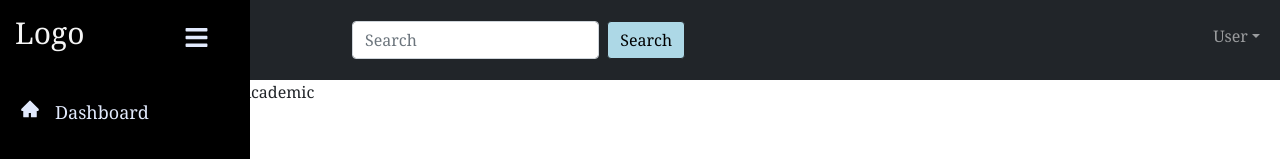
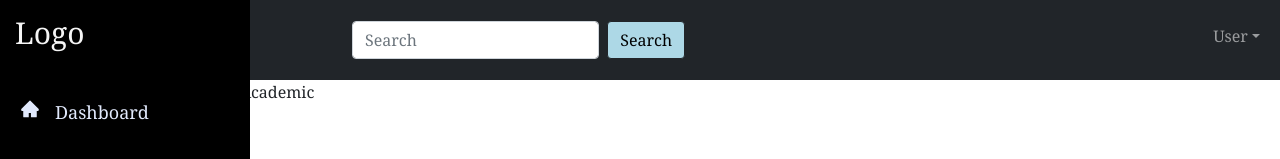
Before and after one commit to jannatsoftit/sms-react-frontend-002, a React (Vite) app: page /academic in a window 1280 px wide. Shown: the top 159 px of the page. Built offline with nearby package versions, Linux system fonts and the light colour scheme.

Commit message:
-fixing sidebar

```diff
--- a/src/Components/Sidebar.jsx
+++ b/src/Components/Sidebar.jsx
@@ -25,10 +25,6 @@ const Sidebar = ({ children }) => {
 
   const showSidebar = () => setSidebar(!sidebar);
 
-  const [isOpen, setIsOpen] = useState(true);
-
-  const toggle = () => setIsOpen(!isOpen);
-
   return (
     <>
       <div className='con'>
@@ -41,23 +37,9 @@ const Sidebar = ({ children }) => {
 
           <SidebarNav sidebar={sidebar}>
             <div className='sidebar_wrap'>
-              <div
-                style={{ width: isOpen ? '250px' : '50px' }}
-                className='sidebar'
-              >
+              <div className='sidebar'>
                 <div className='top_section'>
-                  <h1
-                    style={{ display: isOpen ? 'block' : 'none' }}
-                    className='logo'
-                  >
-                    Logo
-                  </h1>
-                  <div
-                    style={{ marginLeft: isOpen ? '100px' : '0px' }}
-                    className='bars'
-                  >
-                    <FaIcons.FaBars onClick={toggle} />
-                  </div>
+                  <h1 className='logo'>Logo</h1>
                 </div>
 
                 {/* <div className='navicon'>
--- a/src/Components/SubMenu.jsx
+++ b/src/Components/SubMenu.jsx
@@ -6,10 +6,6 @@ const SubMenu = ({ item }) => {
   const [submenu, setSubmenu] = useState(false);
 
   const showSubmenu = () => setSubmenu(!submenu);
-
-  const [isOpen, setIsOpen] = useState(true);
-
-  const toggle = () => setIsOpen(!isOpen);
 
   return (
     <>
```
